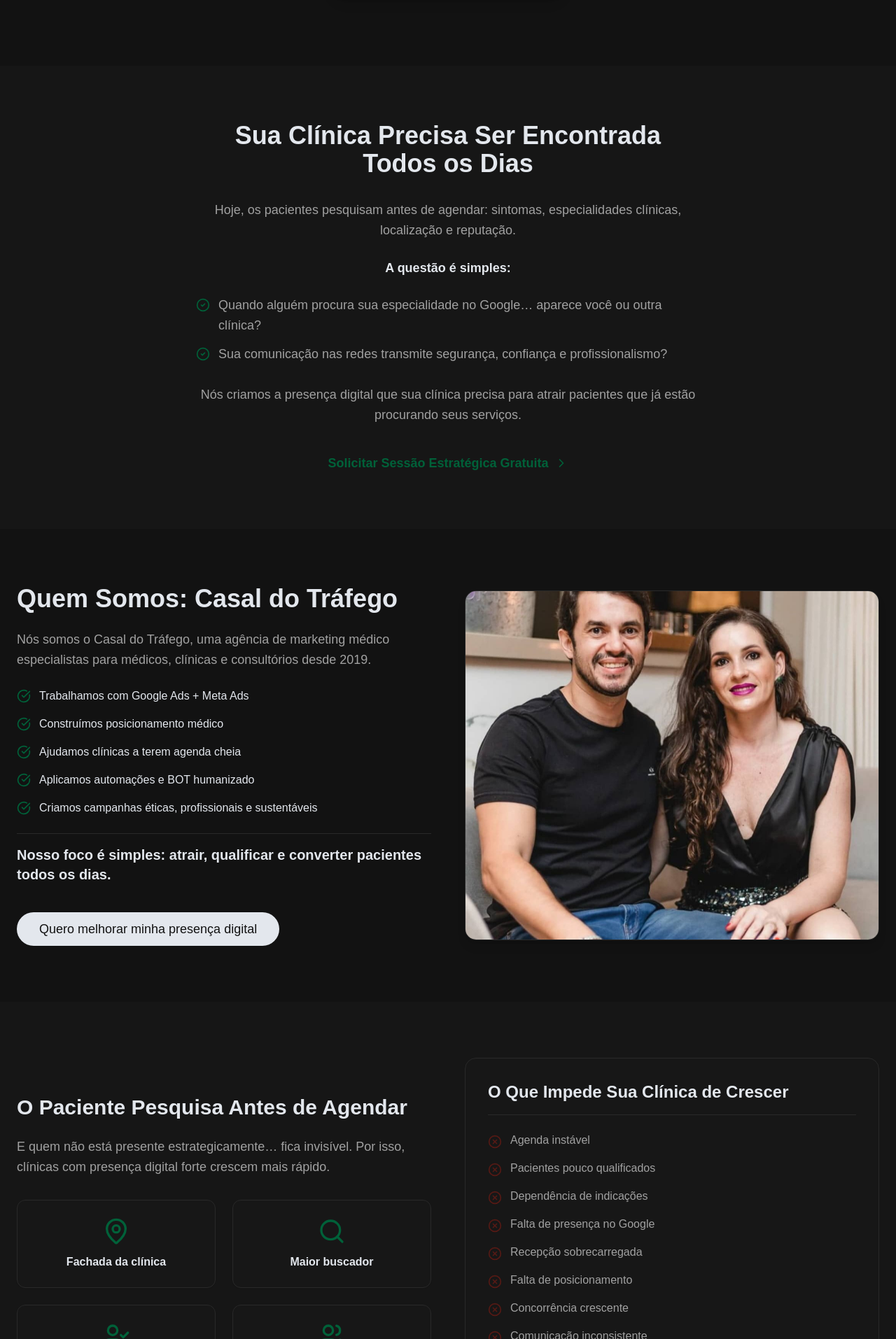
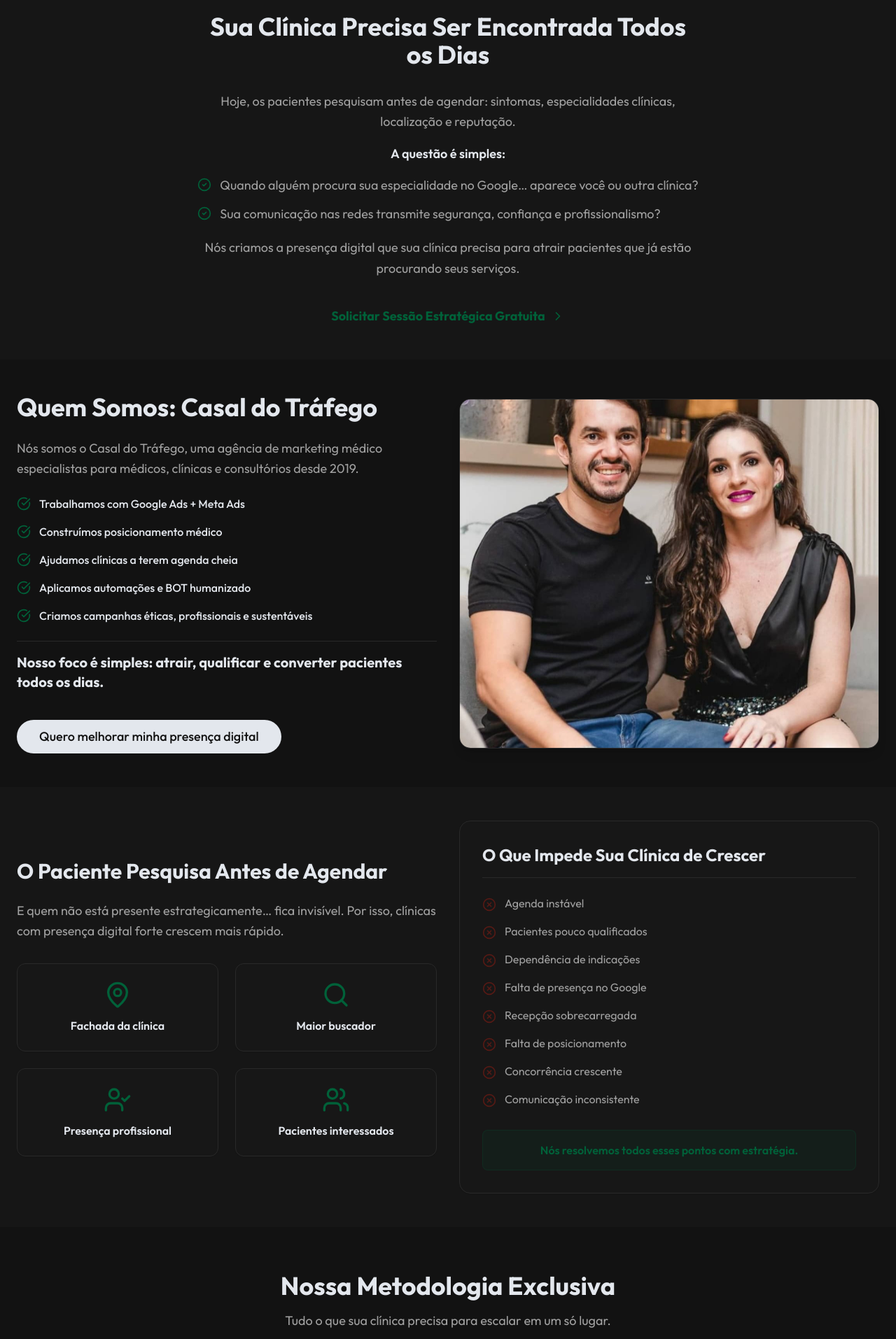
Before and after one commit to drtrafego/drtrafego-geral, a Next.js app: page /marketingmedico in a window 1280 px wide. Shown: the part 486-2400 px from the top of the page at 70% size. Built offline with nearby package versions, Linux system fonts and the light colour scheme.

Commit message:
Aplica fonte Outfit na pagina marketingmedico e reduz margens

```diff
--- a/src/app/marketingmedico/MarketingMedicoClient.tsx
+++ b/src/app/marketingmedico/MarketingMedicoClient.tsx
@@ -5,6 +5,7 @@ import { Input } from "@/components/ui/input";
 import Link from "next/link";
 import Image from "next/image";
 import { useState } from "react";
+import { Outfit } from "next/font/google";
 import {
   CheckCircle,
   CheckCircle2,
@@ -28,6 +29,8 @@ import {
   ArrowRight,
   RotateCw
 } from "lucide-react";
+
+const outfit = Outfit({ subsets: ["latin"] });
 
 export default function MarketingMedicoClient() {
   // Form Logic
@@ -106,10 +109,10 @@ export default function MarketingMedicoClient() {
   };
 
   return (
-    <div className="font-sans bg-background text-foreground selection:bg-primary/20 selection:text-primary">
+    <div className={`${outfit.className} bg-background text-foreground selection:bg-primary/20 selection:text-primary`}>
 
       {/* 1. HERO SECTION */}
-      <section className="w-full pt-24 pb-20 md:pt-32 md:pb-24 bg-background">
+      <section className="w-full pt-16 pb-12 md:pt-24 md:pb-16 bg-background">
         <div className="container px-4 md:px-6 max-w-7xl mx-auto text-center">
           <h1 className="text-5xl md:text-6xl font-extrabold text-foreground tracking-tight mb-6 leading-tight">
             Atraia mais pacientes, fortaleça sua presença digital e tenha sua <span className="text-primary">agenda sempre cheia.</span>
@@ -126,12 +129,12 @@ export default function MarketingMedicoClient() {
       </section>
 
       {/* 2. SECTION 1 (Awareness) */}
-      <section className="py-20 bg-muted/30">
+      <section className="py-12 bg-muted/30">
         <div className="container px-4 md:px-6 max-w-3xl mx-auto text-center">
           <h2 className="text-3xl md:text-4xl font-bold text-foreground mb-8">
             Sua Clínica Precisa Ser Encontrada Todos os Dias
           </h2>
-          <div className="text-lg text-muted-foreground space-y-6 leading-relaxed text-left md:text-center">
+          <div className="text-lg text-muted-foreground space-y-4 leading-relaxed text-left md:text-center">
             <p>
               Hoje, os pacientes pesquisam antes de agendar: sintomas, especialidades clínicas, localização e reputação.
             </p>
@@ -161,9 +164,9 @@ export default function MarketingMedicoClient() {
       </section>
 
       {/* 3. SECTION 2 (About - Casal do Tráfego) */}
-      <section className="py-20 bg-background">
+      <section className="py-12 bg-background">
         <div className="container px-4 md:px-6 max-w-7xl mx-auto">
-          <div className="grid md:grid-cols-2 gap-12 items-center">
+          <div className="grid md:grid-cols-2 gap-8 items-center">
             <div className="space-y-6">
               <h2 className="text-3xl md:text-4xl font-bold text-foreground">
                 Quem Somos: Casal do Tráfego
@@ -212,11 +215,11 @@ export default function MarketingMedicoClient() {
       </section>
 
       {/* 4. SECTIONS 3 & 4 (Agitation - Problem/Solution) */}
-      <section className="py-20 bg-muted/30">
-        <div className="container px-4 md:px-6 max-w-7xl mx-auto space-y-20">
+      <section className="py-12 bg-muted/30">
+        <div className="container px-4 md:px-6 max-w-7xl mx-auto space-y-12">
 
           {/* Section 3: How Patients Search */}
-          <div className="grid md:grid-cols-2 gap-12 items-center">
+          <div className="grid md:grid-cols-2 gap-8 items-center">
             <div>
               <h3 className="text-3xl font-bold text-foreground mb-6">
                 O Paciente Pesquisa Antes de Agendar
@@ -272,9 +275,9 @@ export default function MarketingMedicoClient() {
       </section>
 
       {/* 5. SECTION 5 (THE CORE FEATURE CARDS) */}
-      <section className="py-24 bg-background">
+      <section className="py-16 bg-background">
         <div className="container px-4 md:px-6 max-w-7xl mx-auto">
-          <div className="text-center max-w-3xl mx-auto mb-16">
+          <div className="text-center max-w-3xl mx-auto mb-10">
             <h2 className="text-3xl md:text-4xl font-bold text-foreground">
               Nossa Metodologia Exclusiva
             </h2>
@@ -361,9 +364,9 @@ export default function MarketingMedicoClient() {
       </section>
 
       {/* 6. SECTION 6 (Target Audience) */}
-      <section className="py-20 bg-muted/30">
+      <section className="py-12 bg-muted/30">
         <div className="container px-4 md:px-6 max-w-4xl mx-auto text-center">
-          <h2 className="text-3xl font-bold text-foreground mb-10">
+          <h2 className="text-3xl font-bold text-foreground mb-8">
             Para Quem É Essa Estratégia?
           </h2>
           <div className="grid md:grid-cols-3 gap-6 text-left">
@@ -381,9 +384,9 @@ export default function MarketingMedicoClient() {
       </section>
 
       {/* 7. SECTION 7 (Testimonials) */}
-      <section className="py-20 bg-background">
+      <section className="py-12 bg-background">
         <div className="container px-4 md:px-6 max-w-7xl mx-auto">
-          <h2 className="text-3xl font-bold text-foreground text-center mb-16">
+          <h2 className="text-3xl font-bold text-foreground text-center mb-10">
             O Que Nossos Clientes Dizem
           </h2>
           <div className="grid md:grid-cols-2 gap-8">
@@ -406,9 +409,9 @@ export default function MarketingMedicoClient() {
       </section>
 
       {/* 8. FINAL CTA & FORM */}
-      <section id="sessao-estrategica" className="py-24 bg-primary">
+      <section id="sessao-estrategica" className="py-16 bg-primary">
         <div className="container px-4 md:px-6 max-w-7xl mx-auto">
-          <div className="grid lg:grid-cols-2 gap-16 items-center">
+          <div className="grid lg:grid-cols-2 gap-10 items-center">
             <div className="text-primary-foreground space-y-6">
               <h2 className="text-4xl md:text-5xl font-bold leading-tight">
                 Pronto para atrair muitos pacientes nos próximos 180 dias?
```
